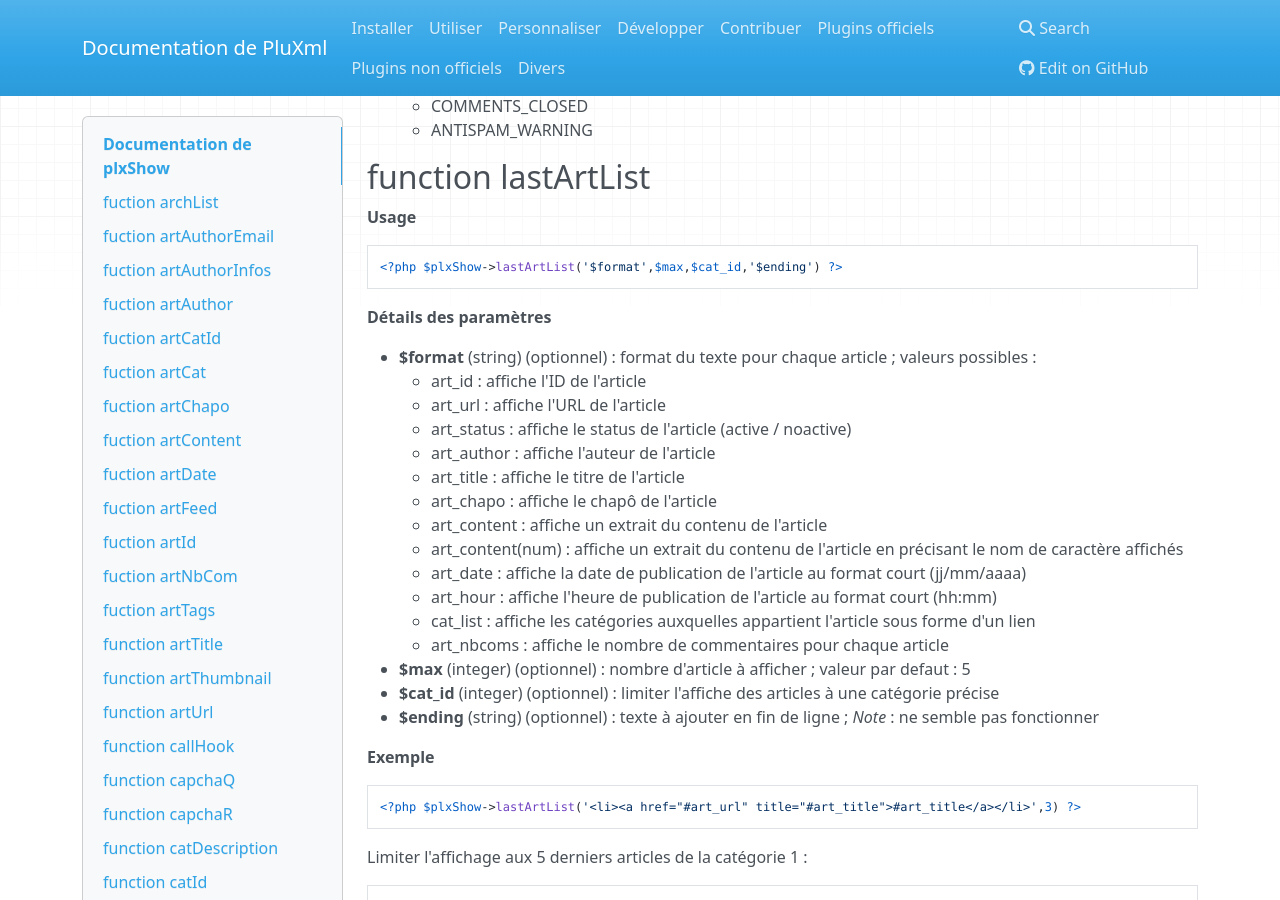
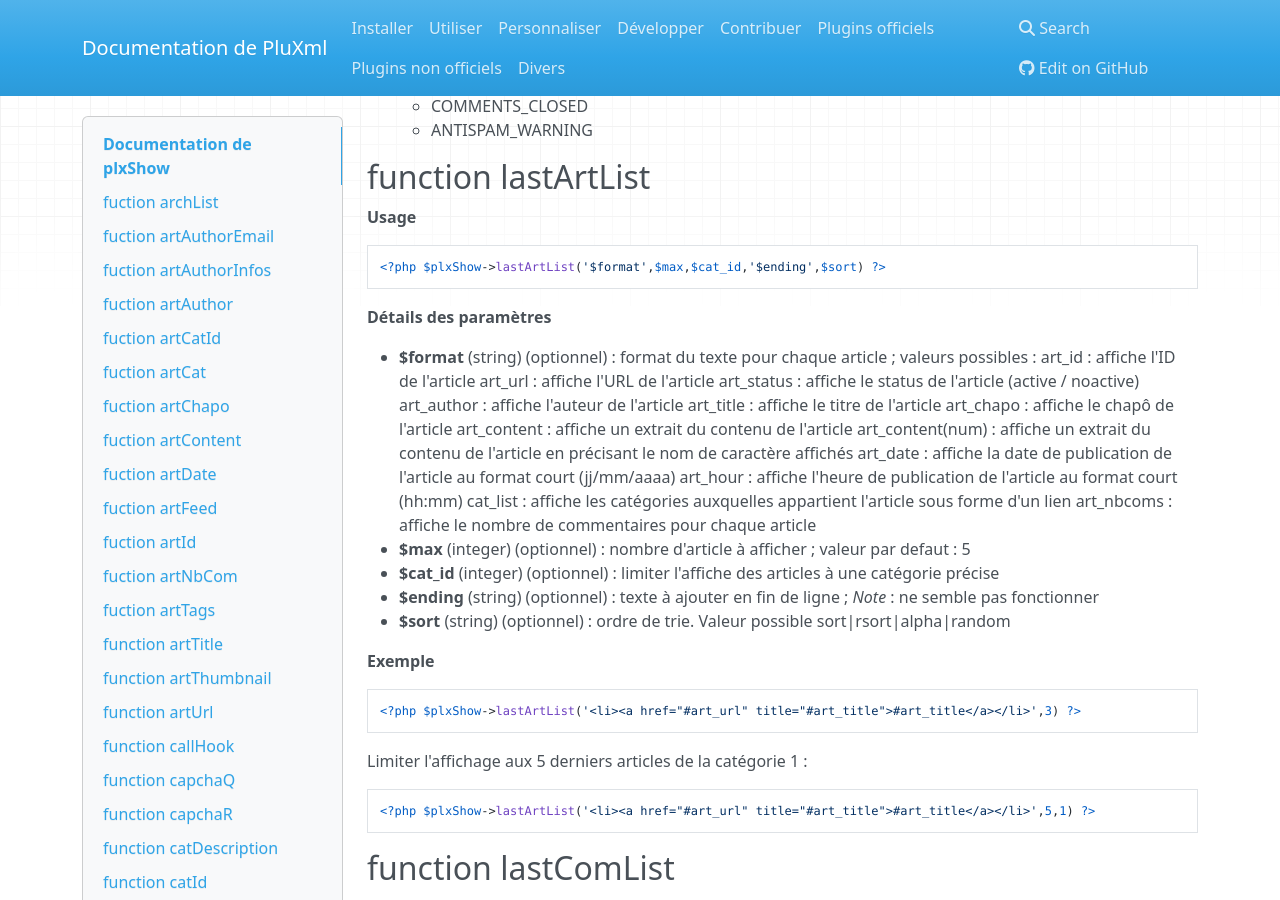
Before and after one commit to pluxml/PluXml-Wiki, an MkDocs documentation site: the page built from docs/developper/plxshow.md, in a window 1280 px wide and 900 px high, scrolled down 21118 px. Built offline with MkDocs 1.6.1, drawn with Linux system fonts in a browser that asks for light colours; nearby versions of some CDN libraries.

Commit message:
Add paramter "sort" to plxShow->lastArtList() #10

```diff
--- a/docs/developper/plxshow.md
+++ b/docs/developper/plxshow.md
@@ -895,26 +895,27 @@
 
 __Usage__
 
-    <?php $plxShow->lastArtList('$format',$max,$cat_id,'$ending') ?>
+    <?php $plxShow->lastArtList('$format',$max,$cat_id,'$ending',$sort) ?>
 
 __Détails des paramètres__
 
 * __$format__ (string) (optionnel) : format du texte pour chaque article ; valeurs possibles :
-    *  art_id : affiche l'ID de l'article
-    *  art_url : affiche l'URL de l'article
-    *  art_status : affiche le status de l'article (active / noactive)
-    *  art_author : affiche l'auteur de l'article
-    *  art_title : affiche le titre de l'article
-    *  art_chapo : affiche le chapô de l'article
-    *  art_content : affiche un extrait du contenu de l'article
-    *  art_content(num) : affiche un extrait du contenu de l'article en précisant le nom de caractère affichés
-    *  art_date : affiche la date de publication de l'article au format court (jj/mm/aaaa)
-    *  art_hour : affiche l'heure de publication de l'article au format court (hh:mm)
-    *  cat_list : affiche les catégories auxquelles appartient l'article sous forme d'un lien
-    *  art_nbcoms : affiche le nombre de commentaires pour chaque article
+    art_id : affiche l'ID de l'article
+    art_url : affiche l'URL de l'article
+    art_status : affiche le status de l'article (active / noactive)
+    art_author : affiche l'auteur de l'article
+    art_title : affiche le titre de l'article
+    art_chapo : affiche le chapô de l'article
+    art_content : affiche un extrait du contenu de l'article
+    art_content(num) : affiche un extrait du contenu de l'article en précisant le nom de caractère affichés
+    art_date : affiche la date de publication de l'article au format court (jj/mm/aaaa)
+    art_hour : affiche l'heure de publication de l'article au format court (hh:mm)
+    cat_list : affiche les catégories auxquelles appartient l'article sous forme d'un lien
+    art_nbcoms : affiche le nombre de commentaires pour chaque article
 * __$max__ (integer) (optionnel) : nombre d'article à afficher ; valeur par defaut : 5
 * __$cat_id__ (integer) (optionnel) : limiter l'affiche des articles à une catégorie précise
 * __$ending__ (string) (optionnel) : texte à ajouter en fin de ligne ; *Note* : ne semble pas fonctionner
+* __$sort__ (string) (optionnel) : ordre de trie. Valeur possible sort|rsort|alpha|random
 
 __Exemple__
 
```
